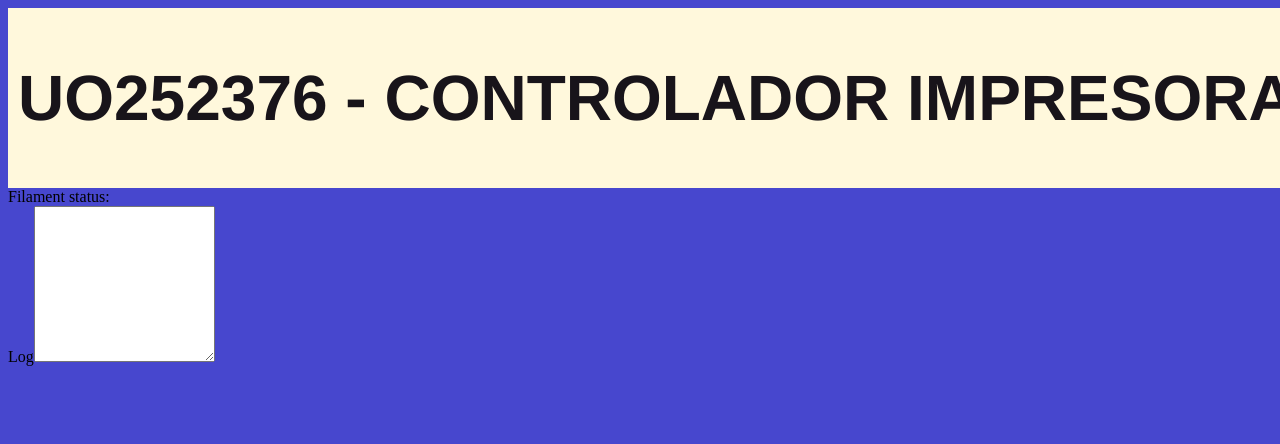
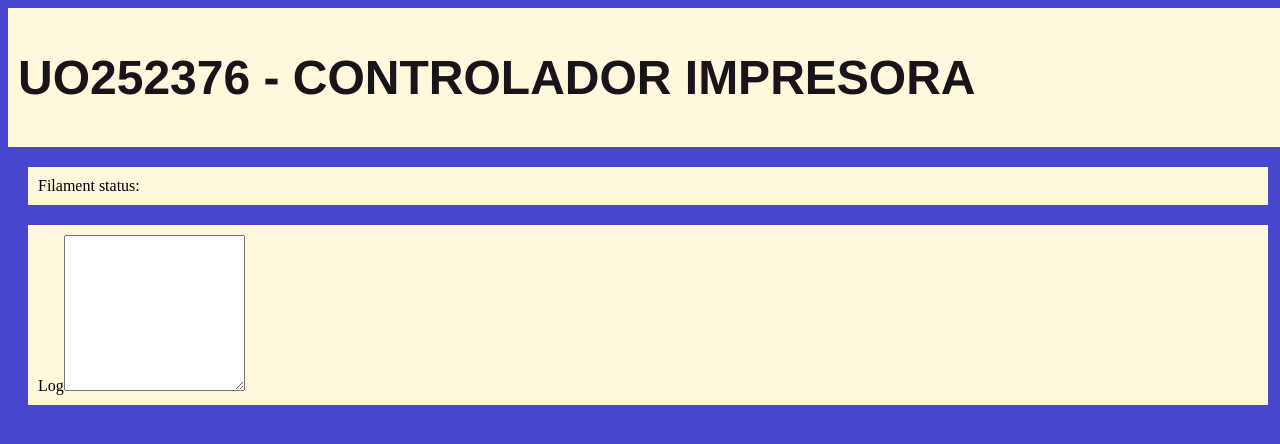
Before and after one commit to UO252376/TFG_2021_Repo, a React app: page / in a window 1280 px wide. Shown: the top 444 px of the page. Built offline with nearby package versions, Linux system fonts and the light colour scheme; no server answers.

Commit message:
Cambios css

```diff
--- a/src/styles/style.css
+++ b/src/styles/style.css
@@ -2,6 +2,7 @@ body {
     width: 100%;
     height: 100%;
     background-color: rgb(71, 71, 206);
+    padding: 0;
 }
 
 header {
@@ -15,8 +16,15 @@ header h1 {
     text-transform: uppercase;
     font-family: Helvetica, Arial, sans-serif;
     font-weight: bold;
-    font-size: 4em;
+    font-size: 3em;
     color:rgb(24, 20, 26);
+}
+
+section {
+    background-color: cornsilk;
+    margin: 20px;
+    align-self: center;
+    padding: 10px;
 }
 
 .redBox {
@@ -36,5 +44,5 @@ header h1 {
     height: 10em;
     overflow-y: scroll;
     resize: none;
-    width: 100%;
+    width: available;
 }
```
